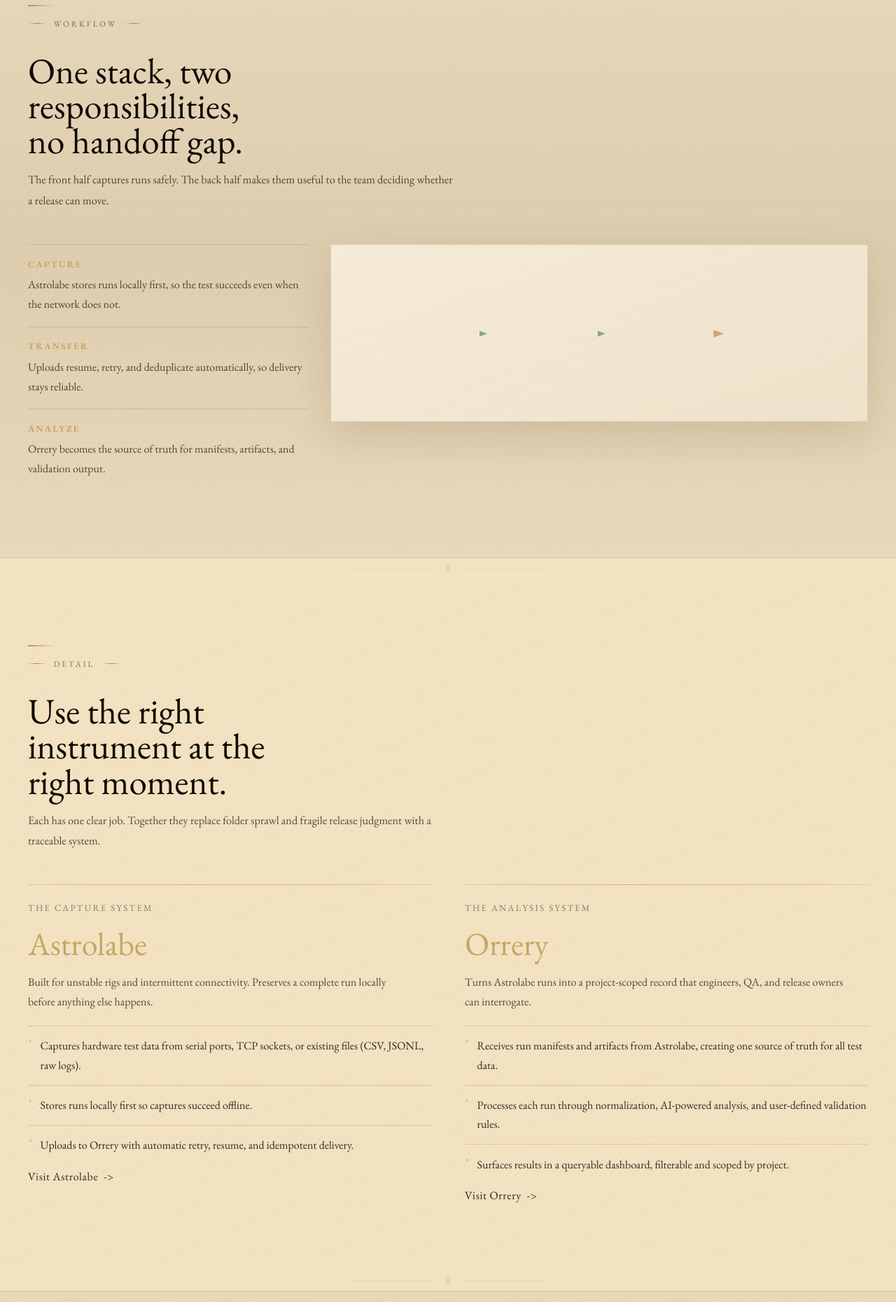
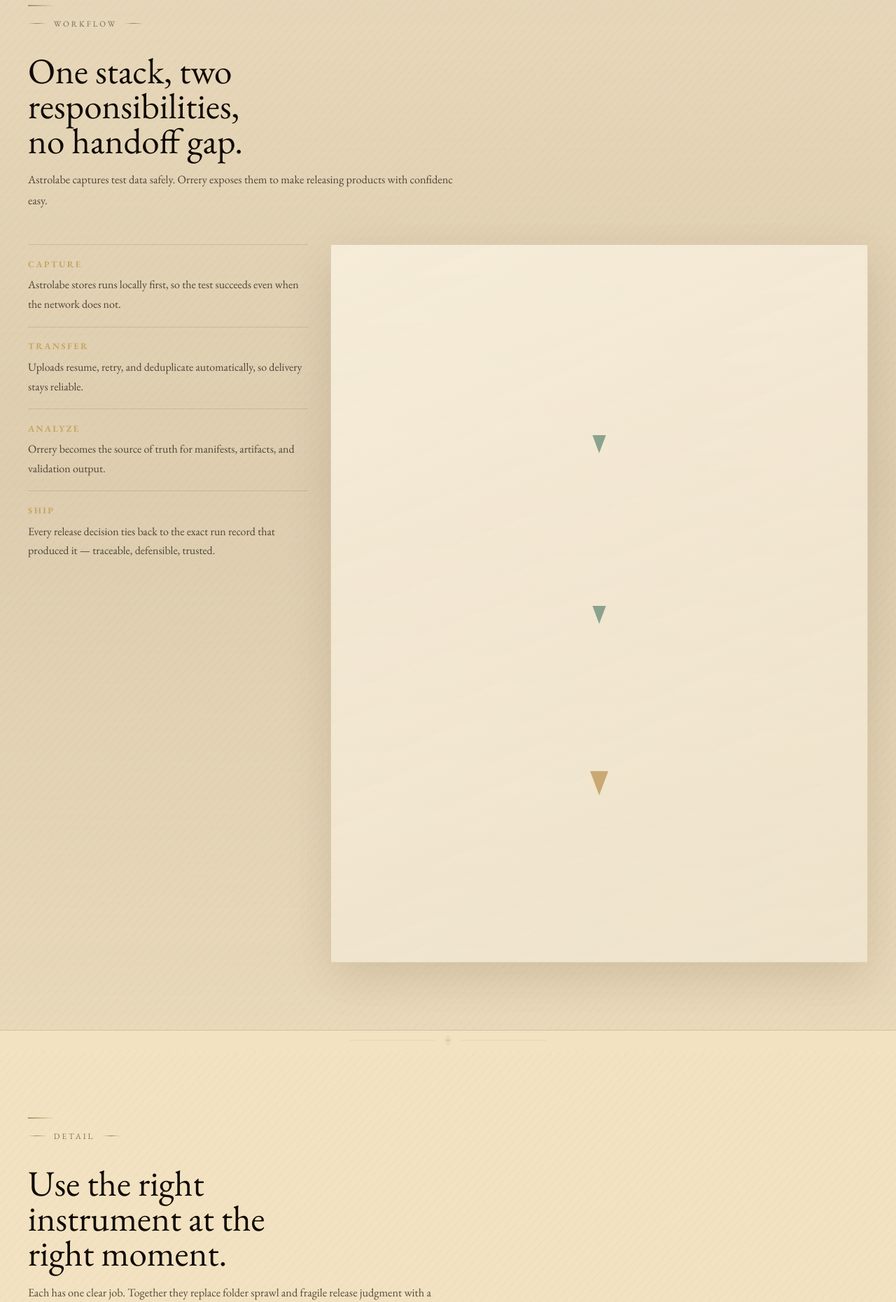
Before and after one commit to cthonicasoftware/cthonicasoftware, a Django app: page / in a window 1280 px wide. Shown: the part 918-2779 px from the top of the page at 70% size. Run offline with Django 5.2, Linux system fonts and the light colour scheme; style sheets or scripts are compiled from the project's sources.

Commit message:
feat: Added new cthonica workflow svg
Signed-off-by Nathan <natelostintimeandspace@gmail.com>

```diff
--- a/templates/website/index.html
+++ b/templates/website/index.html
@@ -192,7 +192,7 @@
             <span class="section-kicker">Workflow</span>
             <h2 class="section-title">One stack, two responsibilities, no handoff gap.</h2>
             <p class="section-summary">
-              The front half captures runs safely. The back half makes them useful to the team deciding whether a release can move.
+              Astrolabe captures test data safely. Orrery exposes them to make releasing products with confidenc easy.
             </p>
           </div>
 
@@ -210,10 +210,14 @@
                 <strong>Analyze</strong>
                 <p>Orrery becomes the source of truth for manifests, artifacts, and validation output.</p>
               </div>
+              <div class="support-line">
+                <strong>Ship</strong>
+                <p>Every release decision ties back to the exact run record that produced it — traceable, defensible, trusted.</p>
+              </div>
             </div>
 
             <div class="support-visual">
-              {% include 'includes/astrolabe-workflow.svg' %}
+              {% include 'includes/workflow-steps.svg' %}
             </div>
           </div>
         </div>
@@ -239,8 +243,8 @@
 
           <div class="product-grid">
             <article class="product-pane">
-              <span class="product-label">The capture system</span>
-              <h3 class="product-name text-celestial">Astrolabe</h3>
+              <span class="product-label">The capture tool</span>
+              <h3 class="product-name text-verdigris">Astrolabe</h3>
               <p>
                 Built for unstable rigs and intermittent connectivity. Preserves a complete run locally before anything else happens.
               </p>
@@ -260,7 +264,7 @@
               </p>
               <ul class="product-list">
                 <li>Receives run manifests and artifacts from Astrolabe, creating one source of truth for all test data.</li>
-                <li>Processes each run through normalization, AI-powered analysis, and user-defined validation rules.</li>
+                <li>Processes each test run, optional AI-powered analysis, and user-defined validation rules.</li>
                 <li>Surfaces results in a queryable dashboard, filterable and scoped by project.</li>
               </ul>
               <a href="/orrery" class="product-link">Visit Orrery <span aria-hidden="true">-></span></a>
@@ -283,7 +287,7 @@
             <span class="section-kicker">Outcomes</span>
             <h2 class="section-title">What changes when your test data stops fragmenting.</h2>
             <p class="section-summary">
-              The gain is operational: fewer missing artifacts, fewer ambiguous failures, fewer release conversations built on partial evidence.
+              Fewer missing artifacts, fewer ambiguous failures, fewer meetings, faster, more reliable deployment.
             </p>
           </div>
 
```
Also changed, not shown: templates/includes/workflow-steps.svg (added).
